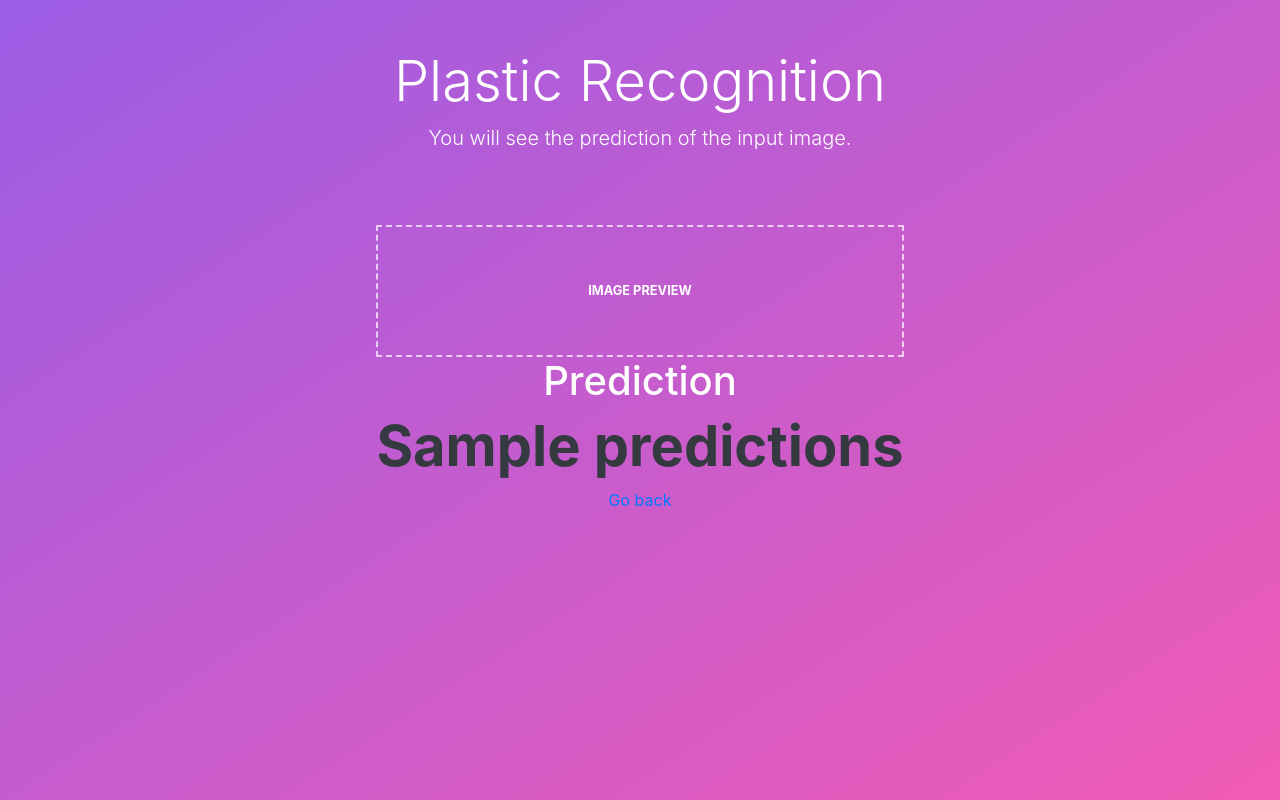
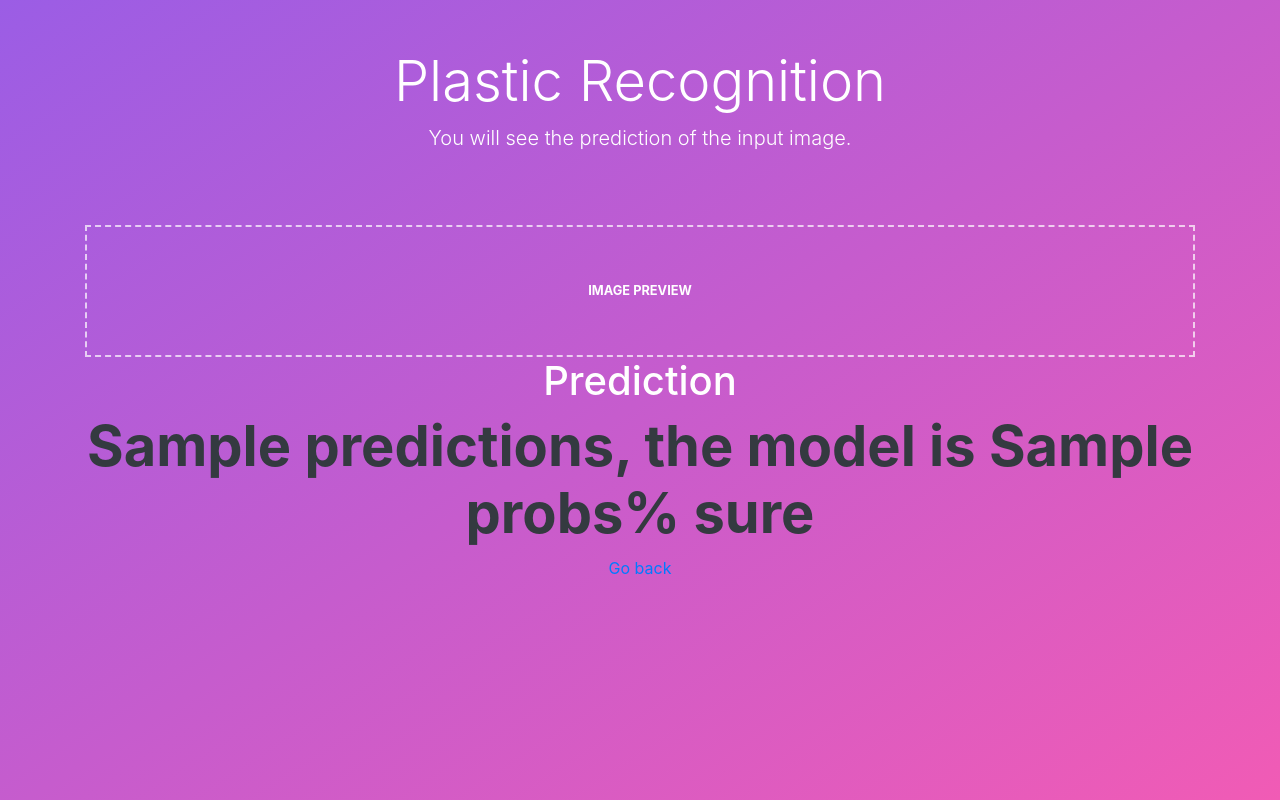
Before and after one commit to Rokas1212/Bimbazinga-plastic-recognition-model, a Flask app: template templates/result.html in a window 1280 px wide. Run offline with Flask 2, Linux system fonts and the light colour scheme; the template is opened without the code that fills it: most values are stand-ins (such as "Sample title", 1, 10 or a date in 2020).

Commit message:
Update the results template with percentage

```diff
--- a/app.py
+++ b/app.py
@@ -16,14 +16,15 @@ def main():
 # Prediction route
 @app.route('/', methods=['POST'])
 def predict_image_file():
-    if request.method == 'POST':
-        file = request.files['file']
+    try:
+        if request.method == 'POST':
+            file = request.files['file']
 
-        pred = predict_result(file)
-        return render_template("result.html", predictions=str(pred))
-
-    error = "File cannot be processed."
-    return render_template("result.html", err=error)
+            pred, index, probs = predict_result(file)
+            return render_template("result.html", predictions=str(pred), probs=int(probs[index]*100))
+    except:
+        error = "File cannot be processed."
+        return render_template("result.html", err=error)
 
 
 # Driver code
--- a/model.py
+++ b/model.py
@@ -6,11 +6,11 @@ from fastai.vision.all import *
 import matplotlib.pyplot as plt
 import matplotlib.image as mpimg
 
-model = torch.load("./model.pkl",
+model = torch.load("Bimbazinga-plastic-recognition-model\model.pkl",
                    map_location=torch.device('cpu'))
 
 
 def predict_result(image_path):
     img = mpimg.imread(image_path)
     label, _, probs = model.predict(img)
-    return label
+    return label, _, probs
--- a/templates/result.html
+++ b/templates/result.html
@@ -17,10 +17,10 @@ Prediction - Hand Sign Digit Recognition
             <div class="image-area mt-4"><img alt="" class="img-fluid rounded shadow-sm mx-auto d-block"
                 id="imageResult" name="imageResult" src=""></div>
             <h1 class="display-5">Prediction</h1>
-            {% if predictions %}
-            <h2 class="display-4 text-dark font-weight-bold">{{predictions}}</h2>
+            {% if predictions and probs!="" %}
+            <h3 class="display-4 text-dark font-weight-bold">{{predictions}}, the model is {{probs}}% sure</h2>
             {% else %}
-            <h2 class="display-4 text-dark font-weight-bold">{{err}}</h2>
+            <h3 class="display-4 text-dark font-weight-bold">{{err}}</h2>
             {% endif %}
         </header>
         <a href="{{ url_for('main') }}" id="return">Go back</a>
```
